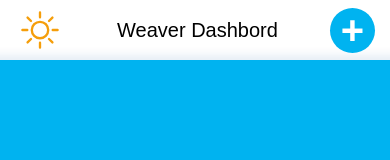
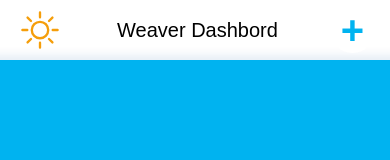
Before and after one commit to MiBonato/weather-dashboard, a React (Vite) app: page / in a window 390 px wide. Shown: the top 160 px of the page. Built offline with nearby package versions, Linux system fonts and the light colour scheme.

Commit message:
changement couleur  bouton menu

```diff
--- a/src/style/App.css
+++ b/src/style/App.css
@@ -461,6 +461,10 @@ body {
   .header {
     font-size: 2rem;
   }
+  .header button {
+    background-color: #fff;
+    color: #00B3F0;
+  }
   .wind {
     flex-wrap: wrap;
   }
```
